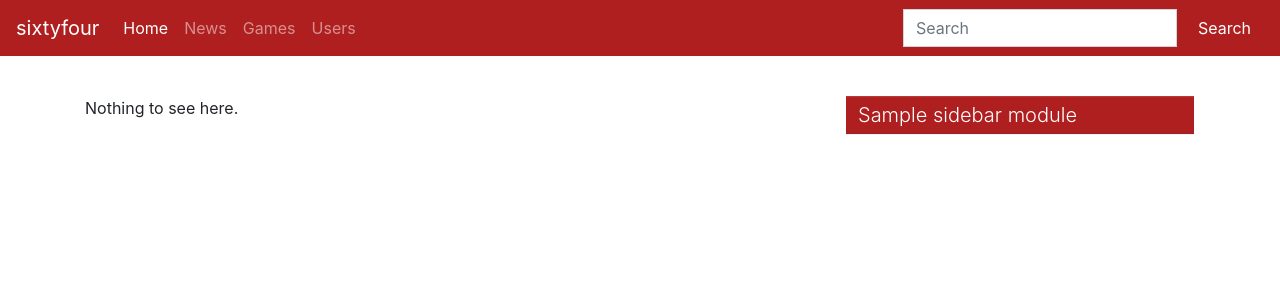
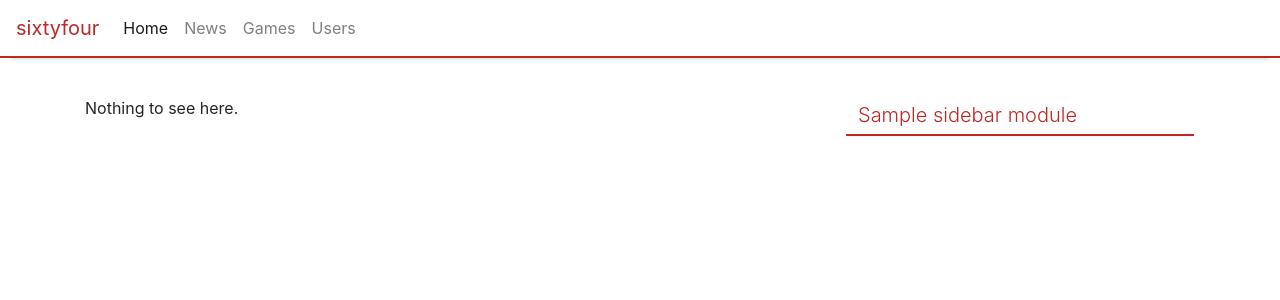
Before and after one commit to 64Digits/sixtyfour, a Django app: template sixtyfour/templates/base.html in a window 1280 px wide. Shown: the top 300 px of the page. Run offline with Django 3.2, Linux system fonts and the light colour scheme; the template is opened without the code that fills it: most values are stand-ins (such as "Sample title", 1, 10 or a date in 2020); style sheets or scripts are compiled from the project's sources; some libraries are stand-ins or nearby versions.

Commit message:
Template and CSS work

```diff
--- a/sixtyfour/context_processors.py
+++ b/sixtyfour/context_processors.py
@@ -3,11 +3,12 @@ from django.conf import settings
 def site_branding(request):
 	return {
 		'site_name': settings.SITE_NAME,
+		'site_logo': settings.SITE_LOGO if hasattr(settings, 'SITE_LOGO') else None,
 	}
 
 def sidebars(request):
 	return {
-		'sidebars': []
+		'global_sidebar': []
 	}
 
 all_processors = [
--- a/sixtyfour/static/css/avatar.scss
+++ b/sixtyfour/static/css/avatar.scss
@@ -1,6 +1,6 @@
 .card-avatar {
-	width:8rem;
-	height:8rem;
+	width:100%;
+	padding:0.25rem;
 }
 .comment-avatar {
 	width:6rem;
--- a/sixtyfour/static/css/default_branding.scss
+++ b/sixtyfour/static/css/default_branding.scss
@@ -1,3 +1,4 @@
 $enable_rounded: false;
-$primary: rgb(175, 31, 31);
+$primary: hsl(0,66%,45%);
+//$link-color: hsl(200,75%,45%);
 $light: #e9ecef;
--- a/sixtyfour/static/css/nav.scss
+++ b/sixtyfour/static/css/nav.scss
@@ -1,3 +1,9 @@
+.navbar-sixtyfour {
+	background-color:#fff;
+	border-bottom:2px solid $primary;
+	box-shadow: 0rem 0.6rem 0.3rem -0.6rem rgba(0,0,0,0.25);
+}
+
 .nav-spacer {
 	height:6rem;
 }
--- a/sixtyfour/static/css/sidebar.scss
+++ b/sixtyfour/static/css/sidebar.scss
@@ -1,10 +1,8 @@
 .sidebar {
 	margin:0rem 1rem;
-	//background-color:#e9ecef;
 
 	.sidebar-module {
 		//border: 1px solid rgba(0,0,0,0.35);
-		//border-radius: 0.2rem;
 	}
 
 	.sidebar-title {
@@ -15,21 +13,24 @@
 		display:block;
 		width:100%;
 		background-color:$primary;
-		box-shadow: 0rem -0.3rem 0.1rem -0.3rem rgba(0,40,150,0.5) inset,	0rem 0.3rem 0.1rem -0.3rem rgba(255,255,255,0.5) inset;
 		border:0px solid transparent;
+
+		background-color:#fff;
+		border-bottom:2px solid $primary;
 
 		&, &:hover, &:active,
 		&:link, &:visited, &:focus {
 			color:#fff;
+			color:$primary;
 			text-decoration:none;
 		}
 
 		&.collapsed {
-			background-color:grayscale($primary);
+			background-color:$gray-200;
 		}
 	}
 
 	.sidebar-content {
-		box-shadow: 0rem 0.3rem 0.1rem -0.3rem rgba(0,0,0,0.25) inset;
+		box-shadow: 0rem 0.3rem 0.1rem -0.3rem rgba(0,0,0,0.125) inset;
 	}
 }
--- a/sixtyfour/templates/base.html
+++ b/sixtyfour/templates/base.html
@@ -28,6 +28,9 @@
 					{% for sidebar_module in sidebar %}
 						{% include 'include/sidebar.html' %}
 					{% endfor %}
+					{% for sidebar_module in global_sidebar %}
+						{% include 'include/sidebar.html' %}
+					{% endfor %}
 					</div>
 				</div>
 			</div>
--- a/sixtyfour/templates/include/nav.html
+++ b/sixtyfour/templates/include/nav.html
@@ -1,11 +1,15 @@
 <div class="fixed-top">
-<nav class="navbar navbar-expand-md navbar-dark bg-primary">
-	<a class="navbar-brand" href="/">{{ site_name }}</a>
-	<button class="navbar-toggler" type="button" data-toggle="collapse" data-target="#navbarsExampleDefault" aria-controls="navbarsExampleDefault" aria-expanded="false" aria-label="Toggle navigation">
+<nav class="navbar navbar-expand-md navbar-light navbar-sixtyfour">
+	{% if site_logo %}
+	<a class="navbar-brand" href="/"><img src="{{ site_logo }}" title="{{ site_name}}" alt="{{ site_name }}"/></a>
+	{% else %}
+	<a class="navbar-brand text-primary" href="/">{{ site_name }}</a>
+	{% endif %}
+	<button class="navbar-toggler" type="button" data-toggle="collapse" data-target="#primaryNav" aria-controls="primaryNav" aria-expanded="false" aria-label="Toggle navigation">
 		<span class="navbar-toggler-icon"></span>
 	</button>
 
-	<div class="collapse navbar-collapse" id="navbarsExampleDefault">
+	<div class="collapse navbar-collapse" id="primaryNav">
 		<ul class="navbar-nav mr-auto">
 			<li class="nav-item active">
 				<a class="nav-link" href="/">Home</a>
@@ -20,10 +24,12 @@
 				<a class="nav-link" href="#">Users</a>
 			</li>
 		</ul>
+		{% comment "tentative" %}
 		<form class="form-inline my-2 my-lg-0">
 			<input class="form-control mr-sm-2" type="text" placeholder="Search" aria-label="Search">
 			<button class="btn btn-primary my-2 my-sm-0" type="submit">Search</button>
 		</form>
+		{% endcomment %}
 	</div>
 </nav>
 {% comment "For cleanliness, these type of links will end up in sidebar" %}
--- a/user/views.py
+++ b/user/views.py
@@ -48,9 +48,10 @@ class PostCommentListView(WithSidebar,ListView):
 	paginate_by = 10
 
 	def with_context(self,context):
+		post = get_object_or_404(Post,id=self.kwargs['entry'])
 		return {
-			'op': get_object_or_404(get_user_model(),username=self.kwargs['username']),
-			'post': get_object_or_404(Post,id=self.kwargs['entry']),
+			'post': post,
+			'op': post.user,
 		}
 
 	def get_queryset(self):
```
Also changed, not shown: sixtyfour/formatters.py (+7 -3 lines), sixtyfour/static/css/bbcode.scss (+23 -7 lines), user/templates/include/post_card.html (+10 -8 lines).
